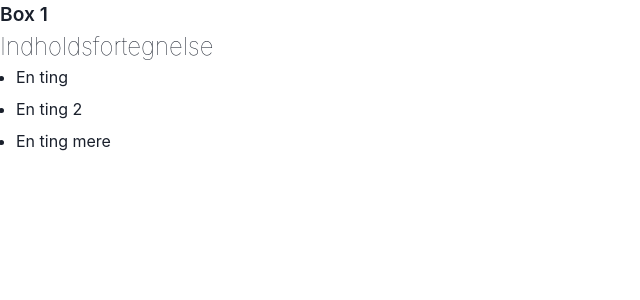
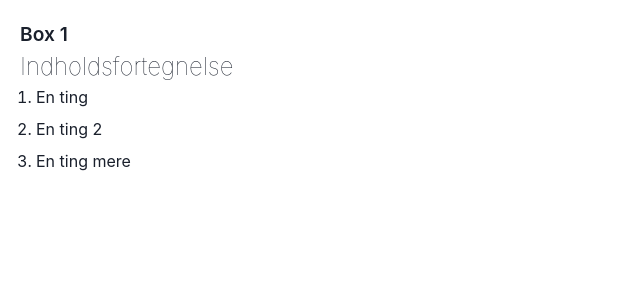
Before and after one commit to ITViking/tory-frontend, a React (Create React App) app: page / in a window 1280 px wide. Shown: the top 300 px of the page, without its empty margins (0-640 px from the left). Built offline with nearby package versions, Linux system fonts and the light colour scheme.

Commit message:
felt to crammed

```diff
--- a/src/App.tsx
+++ b/src/App.tsx
@@ -1,21 +1,21 @@
 import './App.css';
 import {
-  List,
   ListItem,
-  UnorderedList,
+  OrderedList,
+  Box
 } from '@chakra-ui/react'
 
 function App() {
   return (
-    <div className='App'>
+    <Box className='App' p={5}>
       <h1>Box 1</h1>
       <h2>Indholdsfortegnelse</h2>
-      <UnorderedList spacing={2}>
+      <OrderedList spacing={2}>
         <ListItem>En ting</ListItem>
         <ListItem>En ting 2</ListItem>
         <ListItem>En ting mere</ListItem>
-      </UnorderedList>
-    </div>
+      </OrderedList>
+    </Box>
   );
 }
 
```
